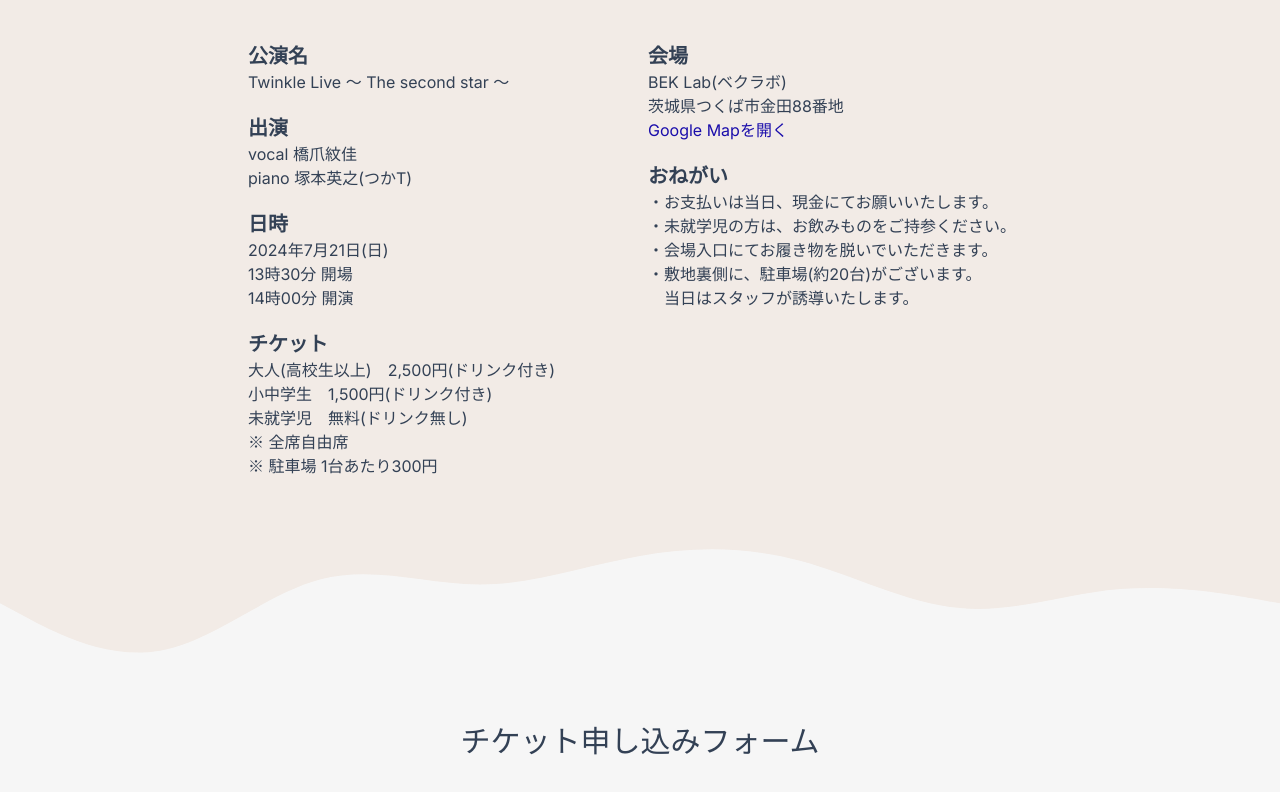
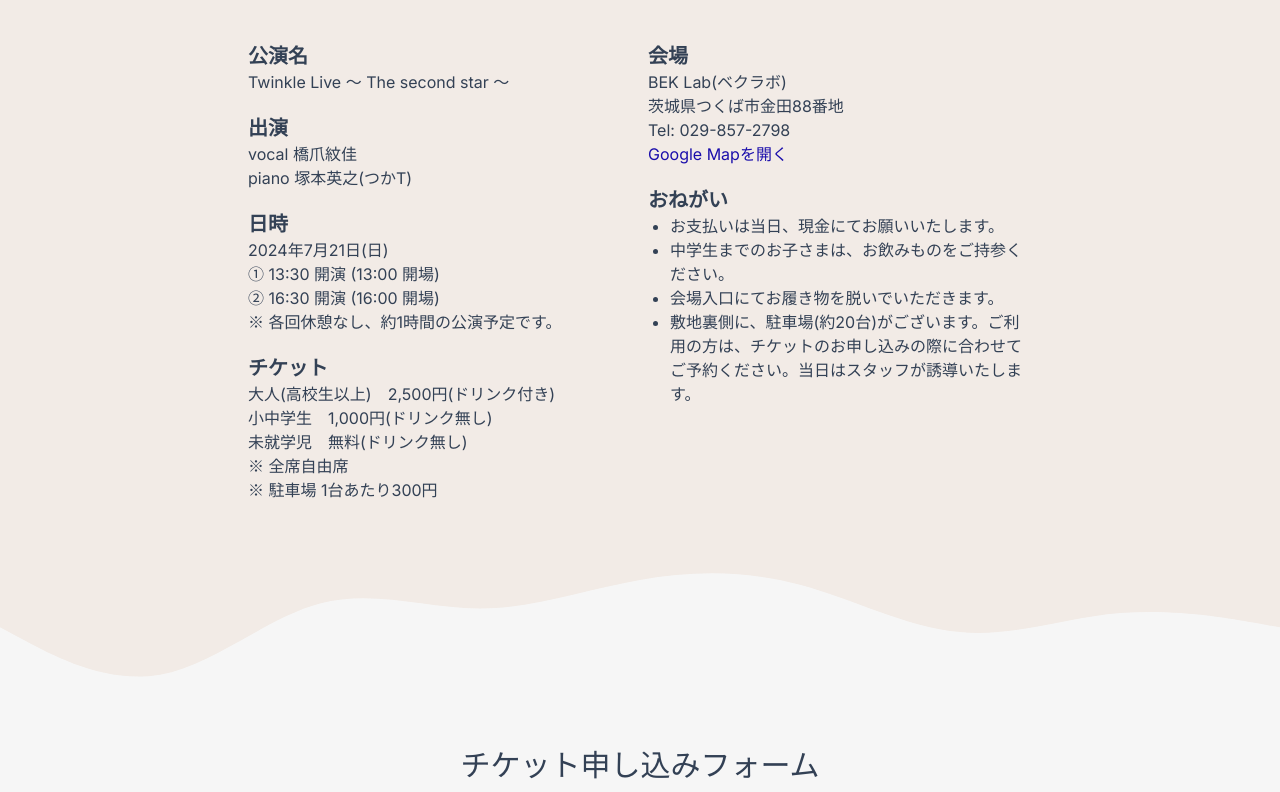
Before and after one commit to torihon62/twinkle-live, a Next.js app: page /the-second-star in a window 1280 px wide. Shown: the part 2668-3460 px from the top of the page. Built offline with nearby package versions, Linux system fonts and the light colour scheme.

Commit message:
second star追記

```diff
--- a/src/app/the-second-star/page.tsx
+++ b/src/app/the-second-star/page.tsx
@@ -46,15 +46,16 @@ function Home() {
   const date = (
     <>
       <p>2024年7月21日(日)</p>
-      <p>13時30分 開場</p>
-      <p>14時00分 開演</p>
+      <p>① 13:30 開演 (13:00 開場)</p>
+      <p>② 16:30 開演 (16:00 開場)</p>
+      <p>※ 各回休憩なし、約1時間の公演予定です。</p>
     </>
   );
 
   const ticket = (
     <>
       <p>大人(高校生以上)　2,500円(ドリンク付き)</p>
-      <p>小中学生　1,500円(ドリンク付き)</p>
+      <p>小中学生　1,000円(ドリンク無し)</p>
       <p>未就学児　無料(ドリンク無し)</p>
       <p>※ 全席自由席</p>
       <p>※ 駐車場 1台あたり300円</p>
@@ -65,6 +66,7 @@ function Home() {
     <>
       <p>BEK Lab(ベクラボ)</p>
       <p>茨城県つくば市金田88番地</p>
+      <p>Tel: 029-857-2798</p>
       <p>
         <a
           target="_blank"
@@ -79,11 +81,14 @@ function Home() {
 
   const notes = (
     <>
-      <p>・お支払いは当日、現金にてお願いいたします。</p>
-      <p>・未就学児の方は、お飲みものをご持参ください。</p>
-      <p>・会場入口にてお履き物を脱いでいただきます。</p>
-      <p>・敷地裏側に、駐車場(約20台)がございます。</p>
-      <p>　当日はスタッフが誘導いたします。</p>
+      <ul style={{ listStyle: "unset", paddingLeft: "22px" }}>
+        <li>お支払いは当日、現金にてお願いいたします。</li>
+        <li>中学生までのお子さまは、お飲みものをご持参ください。</li>
+        <li>会場入口にてお履き物を脱いでいただきます。</li>
+        <li>
+          敷地裏側に、駐車場(約20台)がございます。ご利用の方は、チケットのお申し込みの際に合わせてご予約ください。当日はスタッフが誘導いたします。
+        </li>
+      </ul>
     </>
   );
   return (
@@ -108,7 +113,7 @@ function Home() {
         {/* <Notes /> */}
         <Form
           href={
-            "https://docs.google.com/forms/d/e/1FAIpQLSc0h6DyNm8RCfUJE2PZ0VYRV43948NazpyHtUTG1oOo1SDiKA/viewform?usp=pp_url&entry.1854919750=0%E6%9E%9A&entry.619944004=0%E6%9E%9A&entry.610874221=0%E6%9E%9A"
+            "https://docs.google.com/forms/d/e/1FAIpQLSc0h6DyNm8RCfUJE2PZ0VYRV43948NazpyHtUTG1oOo1SDiKA/viewform?usp=pp_url&entry.1854919750=0%E6%9E%9A&entry.619944004=0%E6%9E%9A&entry.610874221=0%E6%9E%9A&entry.464172043=0%E6%9E%9A&entry.614062799=0%E6%9E%9A&entry.535492929=0%E6%9E%9A&entry.210897633=0%E5%8F%B0&entry.2032250707=0%E5%8F%B0"
           }
         />
       </div>
```
